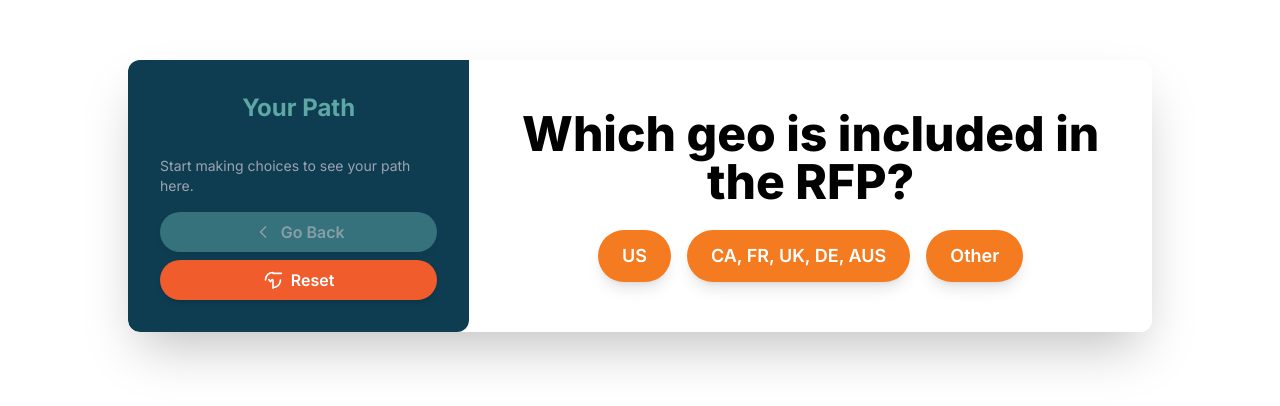
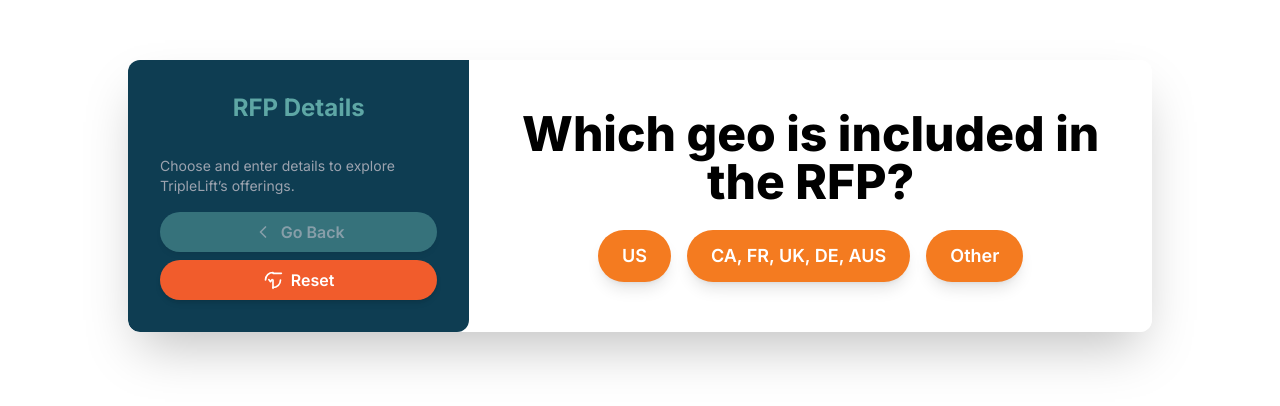
Before and after one commit to mscully-TL/interactive_curation_playbook, a plain HTML site: page index.html in a window 1280 px wide. Shown: the part 204-610 px from the top of the page. Drawn offline with nearby package versions, Linux system fonts and the light colour scheme.

Commit message:
Update index.html
final?

```diff
--- a/index.html
+++ b/index.html
@@ -108,7 +108,7 @@
           'intl_web_path': {
             question: 'Please select from the following options.',
             choices: [
-              { label: 'TripleLift Audiences', nextStepId: 'intl_campaign_goal_question' },
+              { label: 'TripleLift Audiences', nextStepId: 'intl_triplelift_outcome' },
               { label: 'TripleLift Audiences does not cover my targeting needs.', nextStepId: 'intl_genai_outcome' }
             ]
           },
@@ -155,10 +155,10 @@
             const isOutcome = currentStep && currentStep.outcome;
             const sidebarHTML = `
                 <div class="w-full md:w-1/3 bg-[#0E3D52] text-white p-6 md:p-8 flex flex-col space-y-4 rounded-b-xl md:rounded-bl-xl md:rounded-tr-none">
-                    <h2 class="text-2xl font-bold mb-4 text-center text-[#5EA7A5]">Your Path</h2>
+                    <h2 class="text-2xl font-bold mb-4 text-center text-[#5EA7A5]">RFP Details</h2>
                     <div class="scrollable-history flex-1">
                         ${history.length === 0 ? `
-                            <p class="text-gray-400 text-sm">Start making choices to see your path here.</p>
+                            <p class="text-gray-400 text-sm">Choose and enter details to explore TripleLift’s offerings.</p>
                         ` : `
                             <ol class="list-none space-y-4 text-sm">
                                 ${history.map((item, index) => `
```
